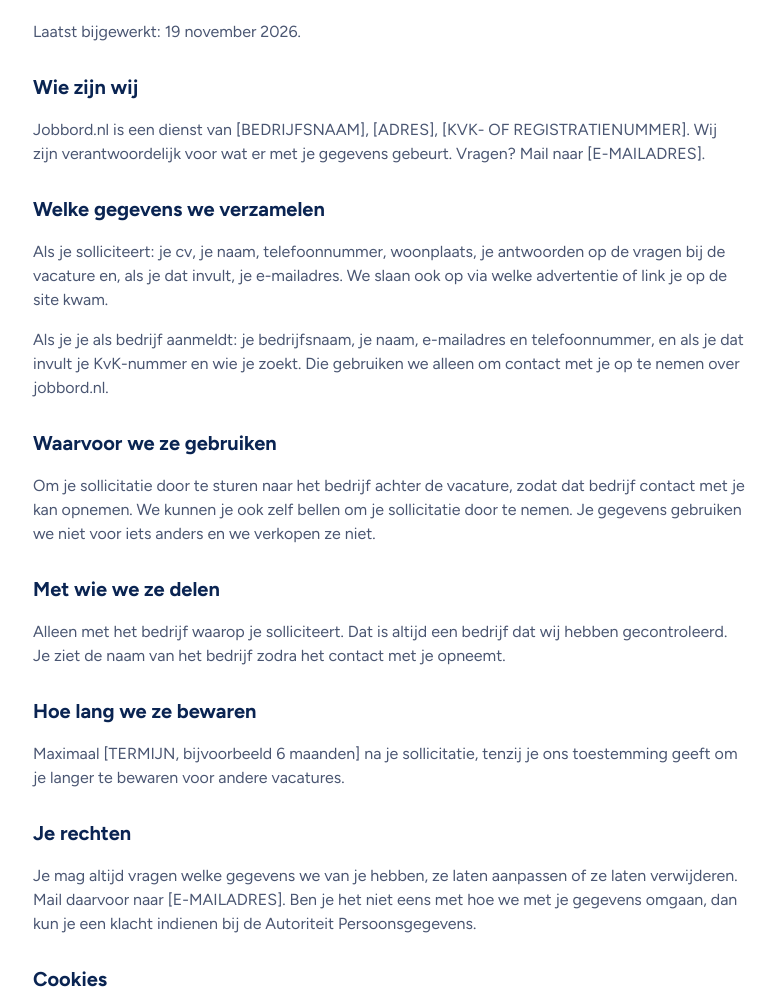
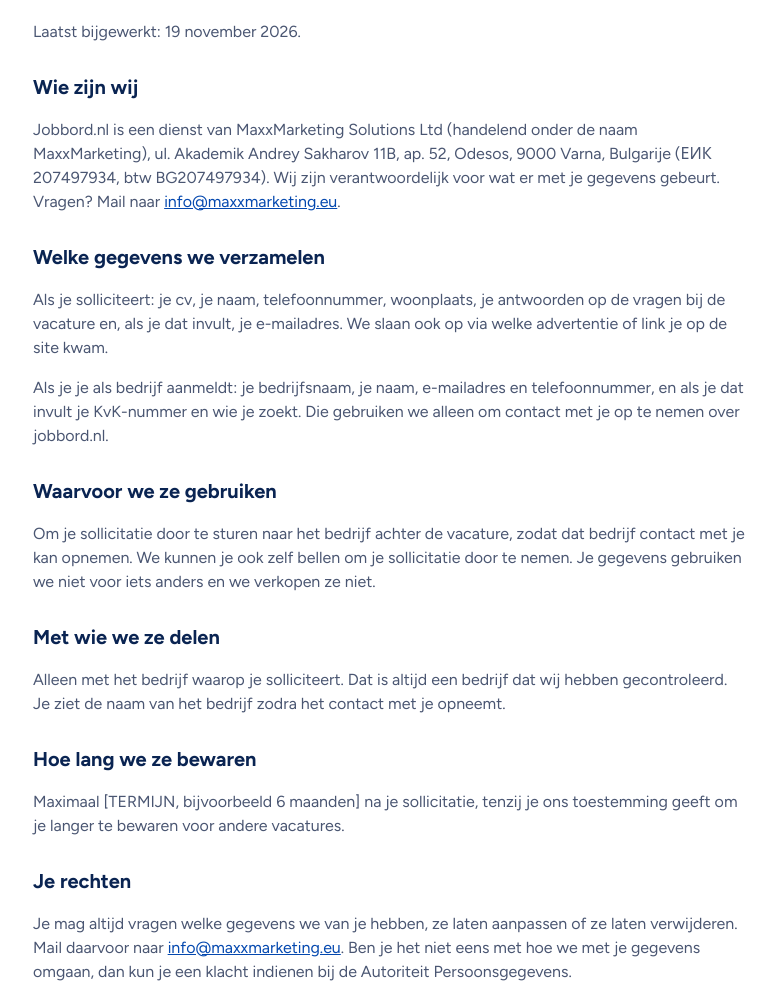
Before and after one commit to michielsrobbie-ops/jobbord.nl, a plain HTML site: page privacy.html in a window 1280 px wide. Shown: the part 186-1183 px from the top of the page, without its empty margins (251-1027 px from the left). Drawn offline with Linux system fonts and the light colour scheme.

Commit message:
Privacyverklaring: MaxxMarketing Solutions Ltd als verantwoordelijke, contact info@maxxmarketing.eu
Co-Authored-By: Claude Opus 5.5 <noreply@anthropic.com>

```diff
--- a/privacy.html
+++ b/privacy.html
@@ -18,7 +18,7 @@
   <p>Laatst bijgewerkt: 19 november 2026.</p>
 
   <h2>Wie zijn wij</h2>
-  <p>Jobbord.nl is een dienst van [BEDRIJFSNAAM], [ADRES], [KVK- OF REGISTRATIENUMMER]. Wij zijn verantwoordelijk voor wat er met je gegevens gebeurt. Vragen? Mail naar [E-MAILADRES].</p>
+  <p>Jobbord.nl is een dienst van MaxxMarketing Solutions Ltd (handelend onder de naam MaxxMarketing), ul. Akademik Andrey Sakharov 11B, ap. 52, Odesos, 9000 Varna, Bulgarije (ЕИК 207497934, btw BG207497934). Wij zijn verantwoordelijk voor wat er met je gegevens gebeurt. Vragen? Mail naar <a href="mailto:info@maxxmarketing.eu">info@maxxmarketing.eu</a>.</p>
 
   <h2>Welke gegevens we verzamelen</h2>
   <p>Als je solliciteert: je cv, je naam, telefoonnummer, woonplaats, je antwoorden op de vragen bij de vacature en, als je dat invult, je e-mailadres. We slaan ook op via welke advertentie of link je op de site kwam.</p>
@@ -34,7 +34,7 @@
   <p>Maximaal [TERMIJN, bijvoorbeeld 6 maanden] na je sollicitatie, tenzij je ons toestemming geeft om je langer te bewaren voor andere vacatures.</p>
 
   <h2>Je rechten</h2>
-  <p>Je mag altijd vragen welke gegevens we van je hebben, ze laten aanpassen of ze laten verwijderen. Mail daarvoor naar [E-MAILADRES]. Ben je het niet eens met hoe we met je gegevens omgaan, dan kun je een klacht indienen bij de Autoriteit Persoonsgegevens.</p>
+  <p>Je mag altijd vragen welke gegevens we van je hebben, ze laten aanpassen of ze laten verwijderen. Mail daarvoor naar <a href="mailto:info@maxxmarketing.eu">info@maxxmarketing.eu</a>. Ben je het niet eens met hoe we met je gegevens omgaan, dan kun je een klacht indienen bij de Autoriteit Persoonsgegevens.</p>
 
   <h2>Cookies</h2>
   <p>Deze site gebruikt op dit moment geen tracking- of advertentiecookies.</p>
```
